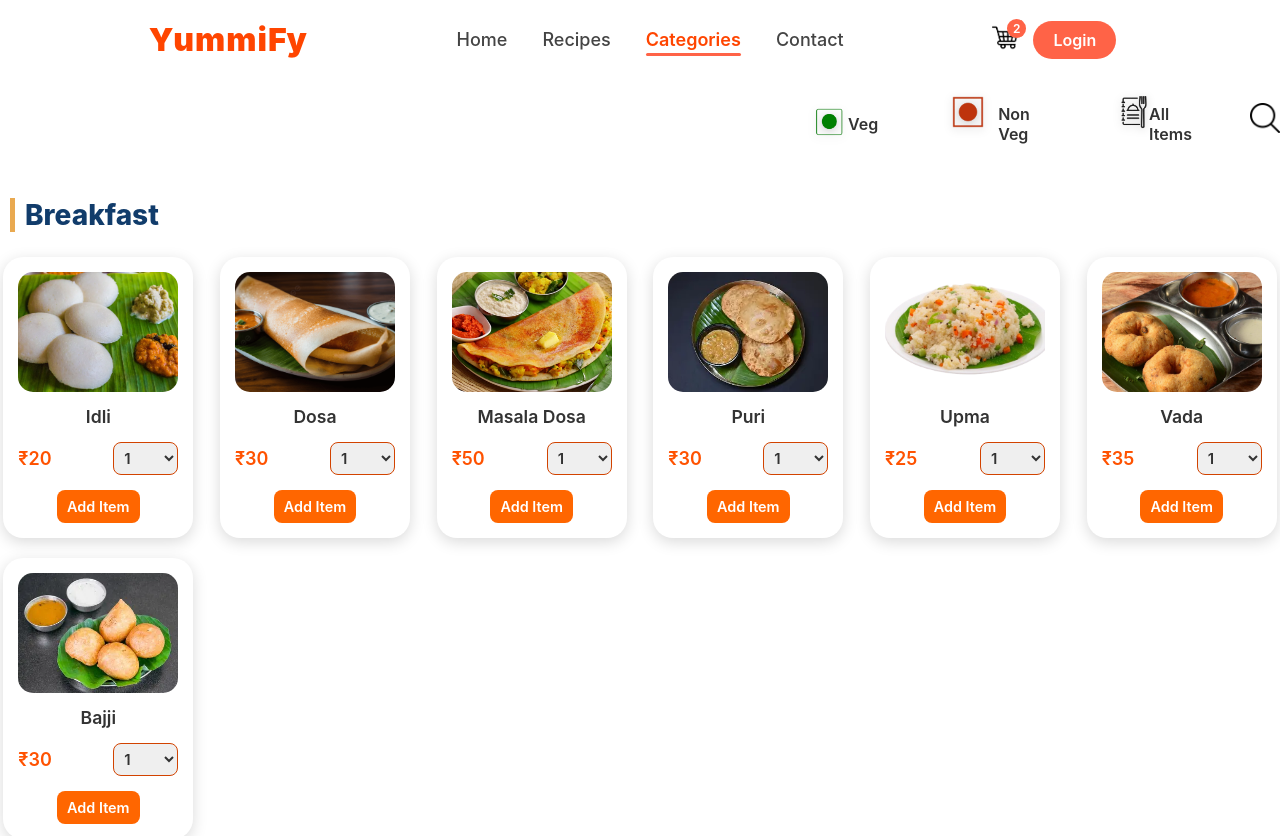
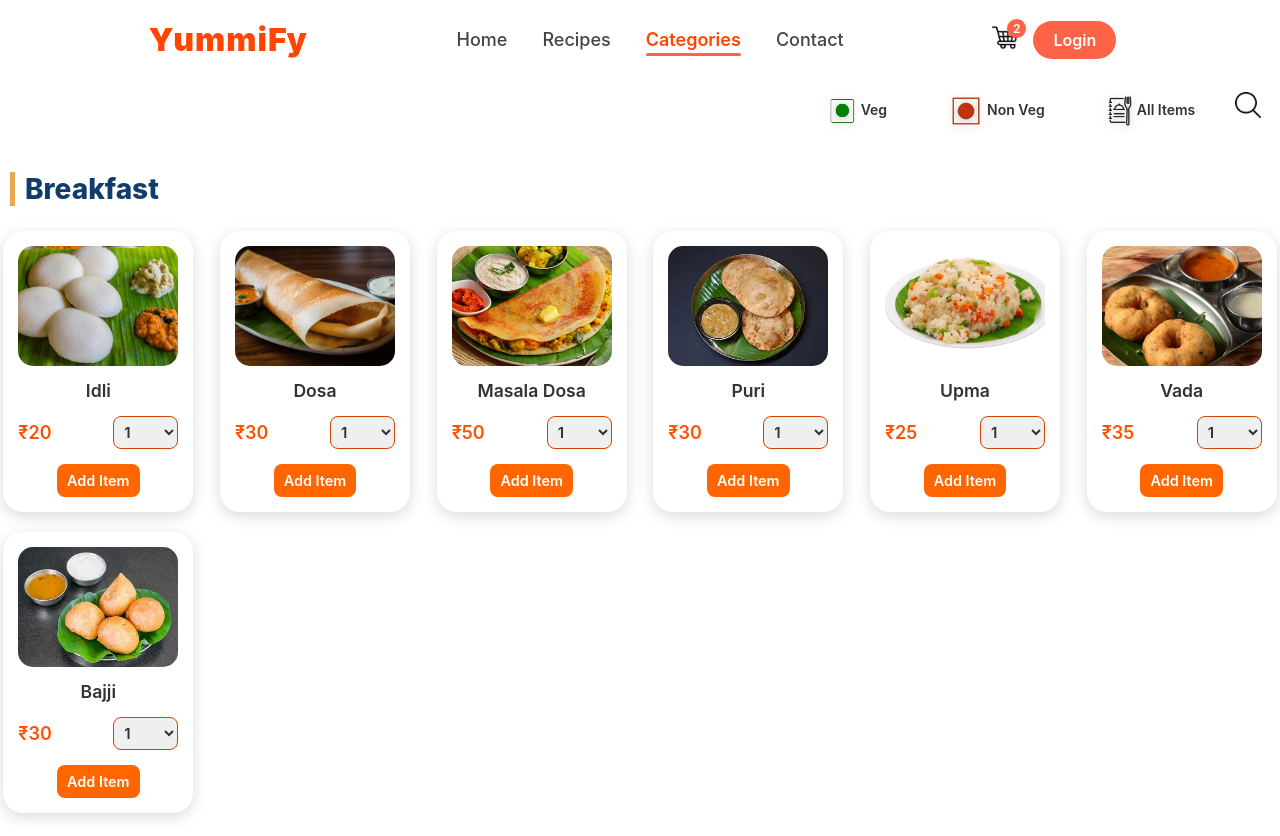
Before and after one commit to saisuryavinay/yummifyy, a React (Vite) app: page /categories in a window 1280 px wide. Shown: the top 836 px of the page. Built offline with nearby package versions, Linux system fonts and the light colour scheme.

Commit message:
Change in Css

```diff
--- a/src/Recipes.css
+++ b/src/Recipes.css
@@ -136,8 +136,8 @@
 }
 
 .search-icon {
-  width: 30px;
-  height: 30px;
+  width: 26px;
+  height: 26px;
 }
 
 .search-bar-wrap {
@@ -181,30 +181,30 @@
 
 .vegicon,
 .nonvegicon, .Allitems {
-  width: 40px;
-  height: 40px;
+  width: 36px;
+  height: 36px;
   object-fit: contain;
   filter: drop-shadow(0px 2px 4px rgba(0,0,0,0.2));
 }
 
 
 .icon-label-non {
-  font-size: 16px;
-  margin-left: 120px;
+  font-size: 14px;
+  margin-left: 100px;
   margin-top: -28px;
   font-weight: 600;
   color: #333;
 }
 
 .icon-label-veg{
-  font-size: 16px;
-  margin-left: 68px;
+  font-size: 14px;
+  margin-left: 62px;
   margin-top: -28px;
   font-weight: 600;
   color: #333;
 }
 .icon-label-all{
-  font-size: 16px;
+  font-size: 14px;
   margin-left: 92px;
   margin-top: -28px;
   font-weight: 600;
```
